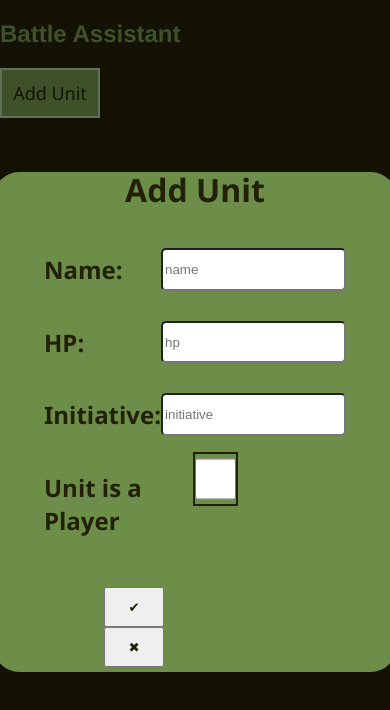
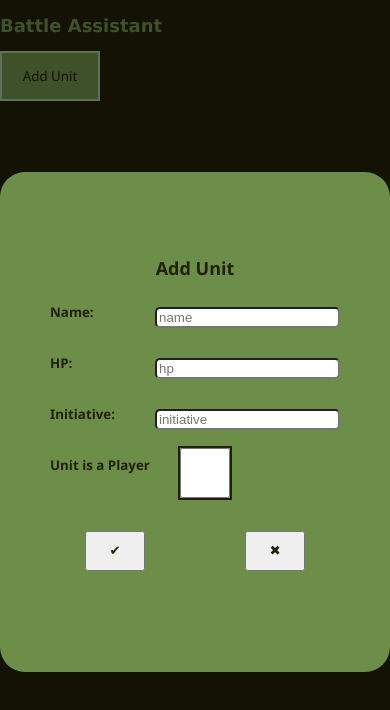
Before and after one commit to Emilio-Zamacona/dnd-combat-tool, a Vue app: page /#/ in a window 390 px wide. Both pictures are taken after a click on the button "Add Unit". Shown: the top 710 px of the page. Built offline with nearby package versions, Linux system fonts and the light colour scheme.

Commit message:
ui now responsive for mobile, improved font sizes, and selection highlighting

```diff
--- a/src/scss/_addunit.scss
+++ b/src/scss/_addunit.scss
@@ -7,6 +7,7 @@
   display: flex;
   justify-content: center;
   align-items: center;
+  z-index: 3;
 
 
   &__form {
@@ -56,7 +57,7 @@
       button {
         width: 60px;
         height: 40px;
-        margin-inline: 80px;
+        margin-inline: 50px;
         color: $e-1000;
         border-radius: 5spx;
         &:active{
--- a/src/scss/_character.scss
+++ b/src/scss/_character.scss
@@ -11,25 +11,26 @@
   }
   &__container {
     display: flex;
-    align-items: center;
+    align-items: stretch;
     justify-content: space-around;
     margin: 10px;
+    width: 85%;
 
   }
   &__name {
     user-select: none;
-    width: 200px;
+    width: 25vw;
     color: $a-100;
     padding-inline: 30px;
+    margin: 0;
+padding: 20px;
+    text-align: center;
   }
   &__att {
     display: flex;
     align-items: center;
     justify-content: space-around;
-    h2{
-      width: 75px;
-    }
-
+    width: 25vw;
   }
   &__buttonBox {
     display: flex;
--- a/src/scss/_helpers.scss
+++ b/src/scss/_helpers.scss
@@ -13,7 +13,9 @@
   background-color: $c-400;
 }
 .active {
-  filter: brightness(1.4);
+
+  filter:grayscale(0.85) brightness(1.5);
+
 }
 .isPlayer {
   background: $b-400;
--- a/src/scss/_home.scss
+++ b/src/scss/_home.scss
@@ -6,7 +6,7 @@
   justify-content: center;
   &__title {
     @include text2;
-    width: 200px;
+
   }
   &__addUnit {
     width: 100px;
--- a/src/scss/_main.scss
+++ b/src/scss/_main.scss
@@ -6,3 +6,4 @@
 @import "mixins";
 @import "sort";
 @import "helpers";
+@import "mediaqueries";
--- /dev/null
+++ b/src/scss/_mediaqueries.scss
@@ -0,0 +1,11 @@
+
+
+@mixin laptop {
+  @media (max-width: 1024px) and (min-width:769px) { @content; }
+}
+@mixin tablet {
+  @media (max-width: 768px) and (min-width:481px) {@content;}
+}
+@mixin phone {
+  @media (max-width: 480px) {@content}
+}
--- a/src/scss/_mixins.scss
+++ b/src/scss/_mixins.scss
@@ -1,11 +1,21 @@
 @import "variables";
+@import "mediaqueries";
 @mixin text1{
   font-family: $font1;
   color: $e-1000;
+  font-size: large;
+  @include phone {
+    font-size:smaller
+  }
+
 }
 @mixin text2 {
-  font-family: 'Franklin Gothic Medium', 'Arial Narrow', Arial, sans-serif;
+  font-family:Verdana, Geneva, Tahoma, sans-serif;
   color: $b-400;
+  font-size: x-large;
+  @include phone {
+    font-size:large
+  }
 }
 @mixin button1 {
 background: $a-100;
--- a/src/scss/_resets.scss
+++ b/src/scss/_resets.scss
@@ -1,10 +1,25 @@
+@import "mediaqueries";
+@import "mixins";
+html {
+  overflow-x: hidden;
+}
 body {
   margin: 0;
   background: $e-1000;
   width: 100%;
   height: 100vh;
+
 }
 ul {
   margin: 0;
   padding: 0;
 }
+h2 {
+  @include text1
+}
+h1 {
+  @include text2
+}
+button {
+  user-select: none;
+}
--- a/src/scss/_sort.scss
+++ b/src/scss/_sort.scss
@@ -5,12 +5,13 @@
   flex-direction: row;
   justify-content: flex-start;
   align-items: center;
+max-width: 480px;
   &__title {
     @include text2;
     padding-right:20px
   }
   &__button {
     @include button1;
-    margin-right: 140px;
+
   }
 }
```
